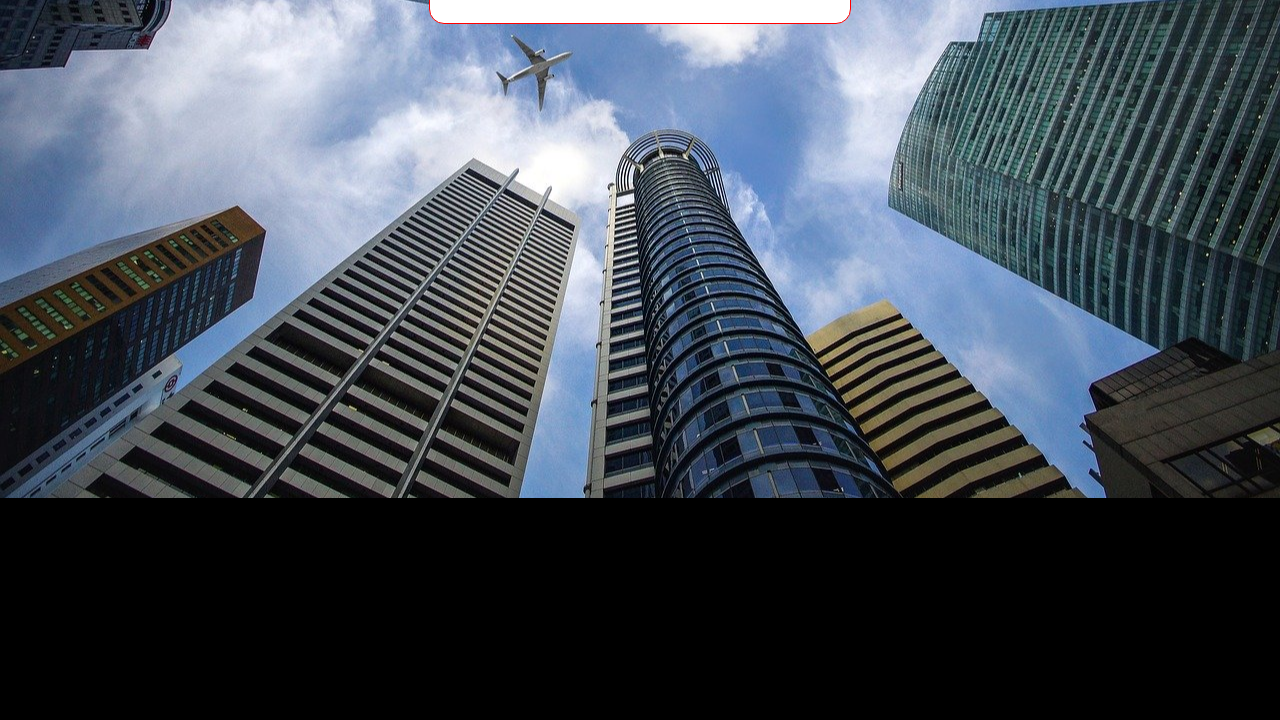
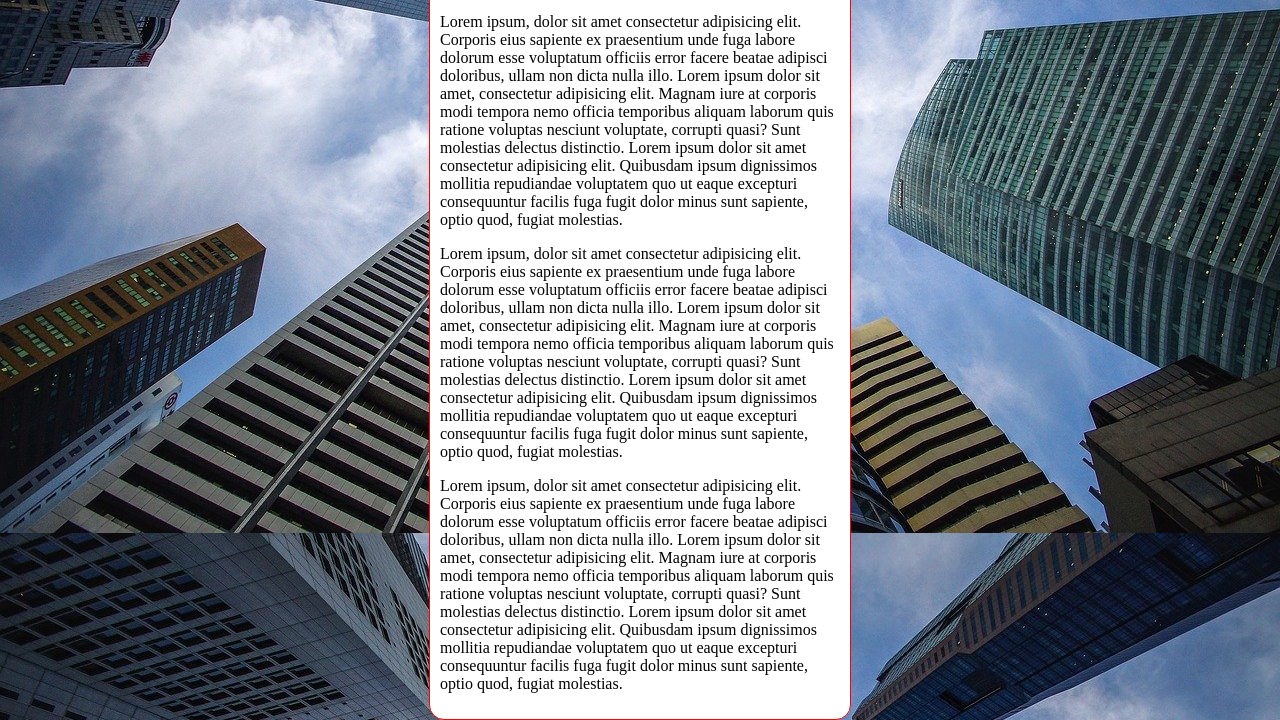
Before and after one commit to Richardooiu/html-css, a plain HTML site: page ex 022/fundo006.html in a window 1280 px wide. Shown: the part 320-1040 px from the top of the page. Before the commit the page ends 818 px from the top, so only its background shows below. Drawn offline with Linux system fonts and the light colour scheme.

Commit message:
shorhand

```diff
--- a/ex 022/fundo006.html
+++ b/ex 022/fundo006.html
@@ -8,13 +8,19 @@
 <style>
 
     body{
-
+        height: 100vh;
+ /*
         background-color: black;
         background-image: url(imagens/wallpaper002.jpg);
         background-position: center center;
         background-repeat: no-repeat;
         background-size: cover;
         height: 100vh;
+        background-attachment: fixed;
+*/
+        background: black url(imagens/wallpaper002.jpg) center center no-repeat fixed;
+
+        background-size: cover;
 
     }
 
@@ -27,7 +33,7 @@
         border: 1px solid red;
         border-radius: 15px;
         margin-top: 10px;
-
+        max-width: 400px;
 
     }
 
@@ -39,9 +45,9 @@
     <main>
         <h1>Teste de imagem de fundo</h1>
         <p>Lorem ipsum, dolor sit amet consectetur adipisicing elit. Corporis eius sapiente ex praesentium unde fuga labore dolorum esse voluptatum officiis error facere beatae adipisci doloribus, ullam non dicta nulla illo. Lorem ipsum dolor sit amet, consectetur adipisicing elit. Magnam iure at corporis modi tempora nemo officia temporibus aliquam laborum quis ratione voluptas nesciunt voluptate, corrupti quasi? Sunt molestias delectus distinctio. Lorem ipsum dolor sit amet consectetur adipisicing elit. Quibusdam ipsum dignissimos mollitia repudiandae voluptatem quo ut eaque excepturi consequuntur facilis fuga fugit dolor minus sunt sapiente, optio quod, fugiat molestias.</p>
-
-
-
+        <p>Lorem ipsum, dolor sit amet consectetur adipisicing elit. Corporis eius sapiente ex praesentium unde fuga labore dolorum esse voluptatum officiis error facere beatae adipisci doloribus, ullam non dicta nulla illo. Lorem ipsum dolor sit amet, consectetur adipisicing elit. Magnam iure at corporis modi tempora nemo officia temporibus aliquam laborum quis ratione voluptas nesciunt voluptate, corrupti quasi? Sunt molestias delectus distinctio. Lorem ipsum dolor sit amet consectetur adipisicing elit. Quibusdam ipsum dignissimos mollitia repudiandae voluptatem quo ut eaque excepturi consequuntur facilis fuga fugit dolor minus sunt sapiente, optio quod, fugiat molestias.</p>
+        <p>Lorem ipsum, dolor sit amet consectetur adipisicing elit. Corporis eius sapiente ex praesentium unde fuga labore dolorum esse voluptatum officiis error facere beatae adipisci doloribus, ullam non dicta nulla illo. Lorem ipsum dolor sit amet, consectetur adipisicing elit. Magnam iure at corporis modi tempora nemo officia temporibus aliquam laborum quis ratione voluptas nesciunt voluptate, corrupti quasi? Sunt molestias delectus distinctio. Lorem ipsum dolor sit amet consectetur adipisicing elit. Quibusdam ipsum dignissimos mollitia repudiandae voluptatem quo ut eaque excepturi consequuntur facilis fuga fugit dolor minus sunt sapiente, optio quod, fugiat molestias.</p>
+        <p>Lorem ipsum, dolor sit amet consectetur adipisicing elit. Corporis eius sapiente ex praesentium unde fuga labore dolorum esse voluptatum officiis error facere beatae adipisci doloribus, ullam non dicta nulla illo. Lorem ipsum dolor sit amet, consectetur adipisicing elit. Magnam iure at corporis modi tempora nemo officia temporibus aliquam laborum quis ratione voluptas nesciunt voluptate, corrupti quasi? Sunt molestias delectus distinctio. Lorem ipsum dolor sit amet consectetur adipisicing elit. Quibusdam ipsum dignissimos mollitia repudiandae voluptatem quo ut eaque excepturi consequuntur facilis fuga fugit dolor minus sunt sapiente, optio quod, fugiat molestias.</p>
     </main>
 
 
```
